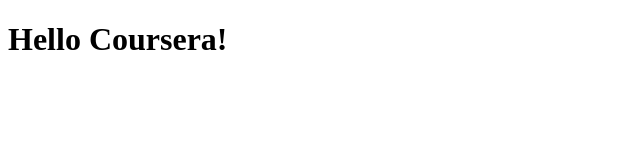
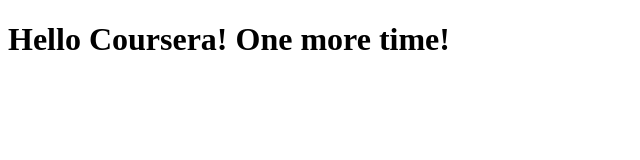
Before and after one commit to ybetev/coursera-test, a plain HTML site: page site/index.html in a window 1280 px wide. Shown: the whole page, without its empty margins (0-640 px from the left). Drawn offline with Linux system fonts and the light colour scheme.

Commit message:
First Change.

```diff
--- a/site/index.html
+++ b/site/index.html
@@ -4,6 +4,6 @@
 	<title>Hello Coursera!</title>
 </head>
 <body>
-<h1>Hello Coursera!</h1>
+<h1>Hello Coursera! One more time!</h1>
 </body>
 </html>
```
